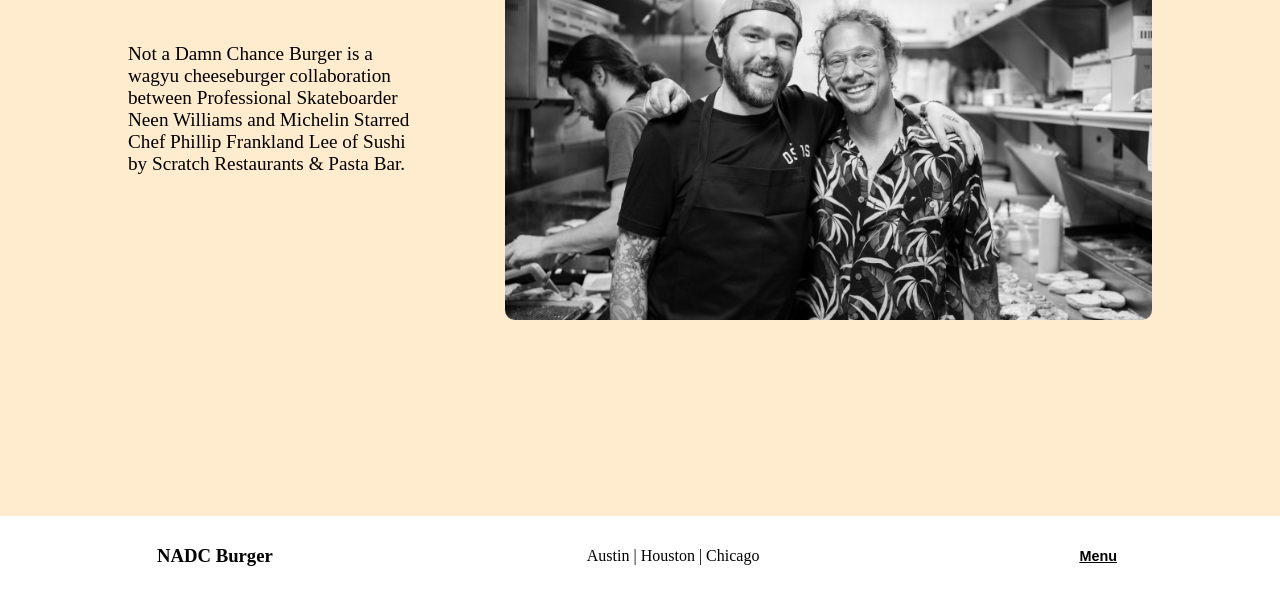
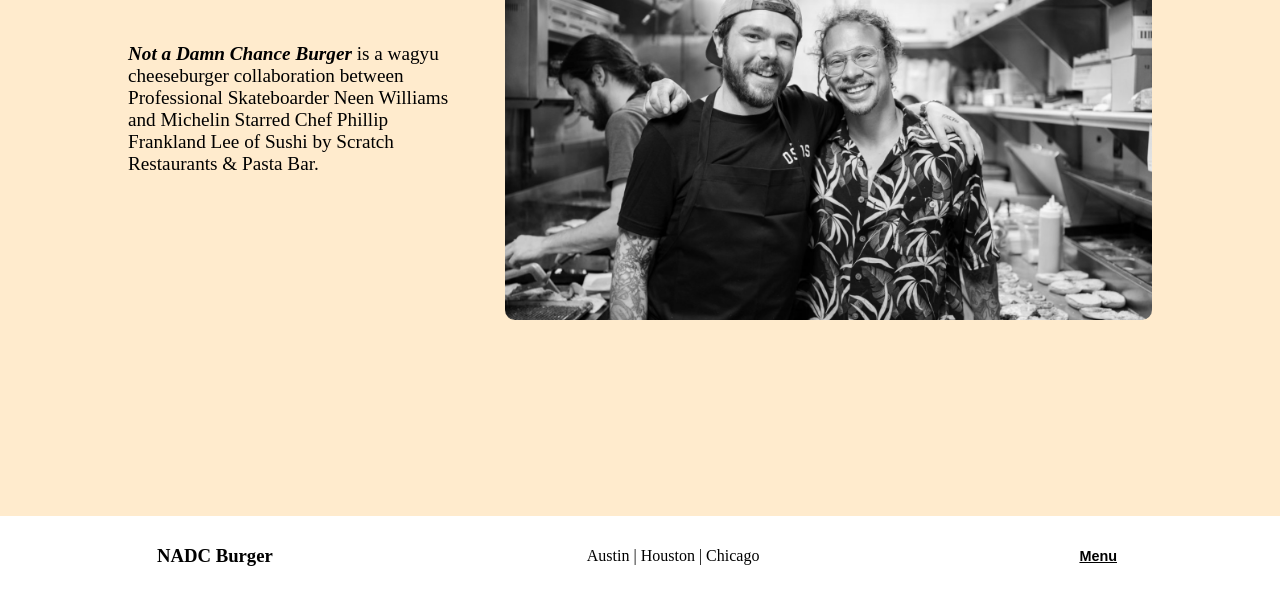
Before and after one commit to mmustafa93/restaurant-page, a website built with webpack: page src/template.html in a window 1280 px wide. Shown: the part 349-945 px from the top of the page. Built offline with nearby package versions, Linux system fonts and the light colour scheme.

Commit message:
Update to add semantically sound HTML and change some CSS properties

```diff
--- a/src/home.js
+++ b/src/home.js
@@ -6,7 +6,7 @@
     <div id="home">
         <div id="home-text">
             <h1>NADC Burger</h1>
-            <p>Not a Damn Chance Burger is a wagyu cheeseburger collaboration between Professional Skateboarder Neen Williams and Michelin Starred Chef Phillip Frankland Lee of Sushi by Scratch Restaurants & Pasta Bar.</p>
+            <p><strong><i>Not a Damn Chance Burger</i></strong> is a wagyu cheeseburger collaboration between Professional Skateboarder Neen Williams and Michelin Starred Chef Phillip Frankland Lee of Sushi by Scratch Restaurants & Pasta Bar.</p>
         </div>
         <div id="home-img">
             <img src=${founders} alt="An Image of Founders" id="founders-image">
--- a/src/styles.css
+++ b/src/styles.css
@@ -72,7 +72,7 @@
 #home-text p {
     font-size: 1.2rem;
     font-weight: 500;
-    max-width: 300px;
+    max-width: 400px;
 }
 
 #locations-hours {
--- a/src/template.html
+++ b/src/template.html
@@ -10,13 +10,13 @@
         <img src="./assets/nadc-logo.jpg" id="logo" alt="nadc-logo">
         <nav>
             <button id="home-btn">Home</button>
-            <button>Menu</button>
+            <button id="menu">Menu</button>
             <button id="locations-hours-btn">Locations and Hours</button>
-            <button>Book NADC for your event</button>
+            <button id="book-event">Book NADC for your event</button>
         </nav>
         <img src="./assets/instagram.svg" id="insta-icon" alt="insta-icon">
     </header>
-    <div id="content"></div>
+    <main id="content"></main>
     <footer>
         <h3>NADC Burger</h3>
         <p>Austin | Houston | Chicago</p>
```
